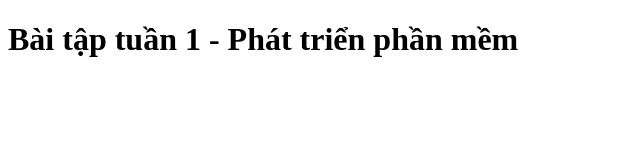
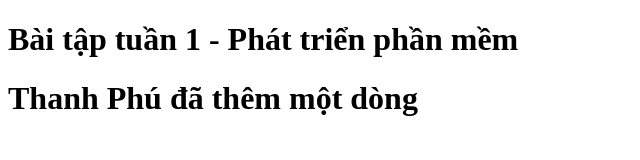
Before and after one commit to Chanhuylonlon/baitapTKHTPM, a plain HTML site: page baitap.html in a window 1280 px wide. Shown: the whole page, without its empty margins (0-640 px from the left). Drawn offline with Linux system fonts and the light colour scheme.

Commit message:
Them mot dong trong baitap.html

```diff
--- a/baitap.html
+++ b/baitap.html
@@ -7,5 +7,6 @@
 </head>
 <body>
     <h1>Bài tập tuần 1 - Phát triển phần mềm</h1>
+    <h1>Thanh Phú đã thêm một dòng</h1>
 </body>
 </html>
```
